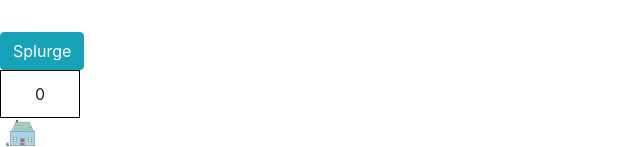
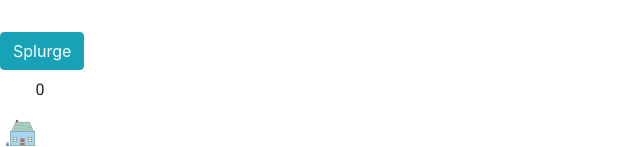
Before and after one commit to a-jih/appfolio-hackday, a React (Create React App) app: page / in a window 1280 px wide. Both pictures are taken after a click on the button "Show". Shown: the part 653-800 px from the top of the page, without its empty margins (0-640 px from the left). Built offline with nearby package versions, Linux system fonts and the light colour scheme.

Commit message:
sc - Changes style in coin counter

```diff
--- a/src/counter.js
+++ b/src/counter.js
@@ -5,7 +5,7 @@ export default class Counter extends Component {
   render() {
     return(
       <div id="coin-counter" className="coin-counter">
-        {this.props.coins}
+        <h6 class="coin-font">{this.props.coins}</h6>
       </div>
     );
   }
--- a/src/css/counter.css
+++ b/src/css/counter.css
@@ -1,8 +1,14 @@
+@import url('https://fonts.googleapis.com/css?family=Roboto');
+
 .coin-counter {
   display: flex;
   justify-content: center;
   align-items: center;
-  border: 1px solid #000;
+  /*border: 1px solid #000;*/
   width: 5rem;
   height: 3rem;
 }
+
+.coin-font {
+  font-family: 'Roboto', sans-serif;
+}
```
